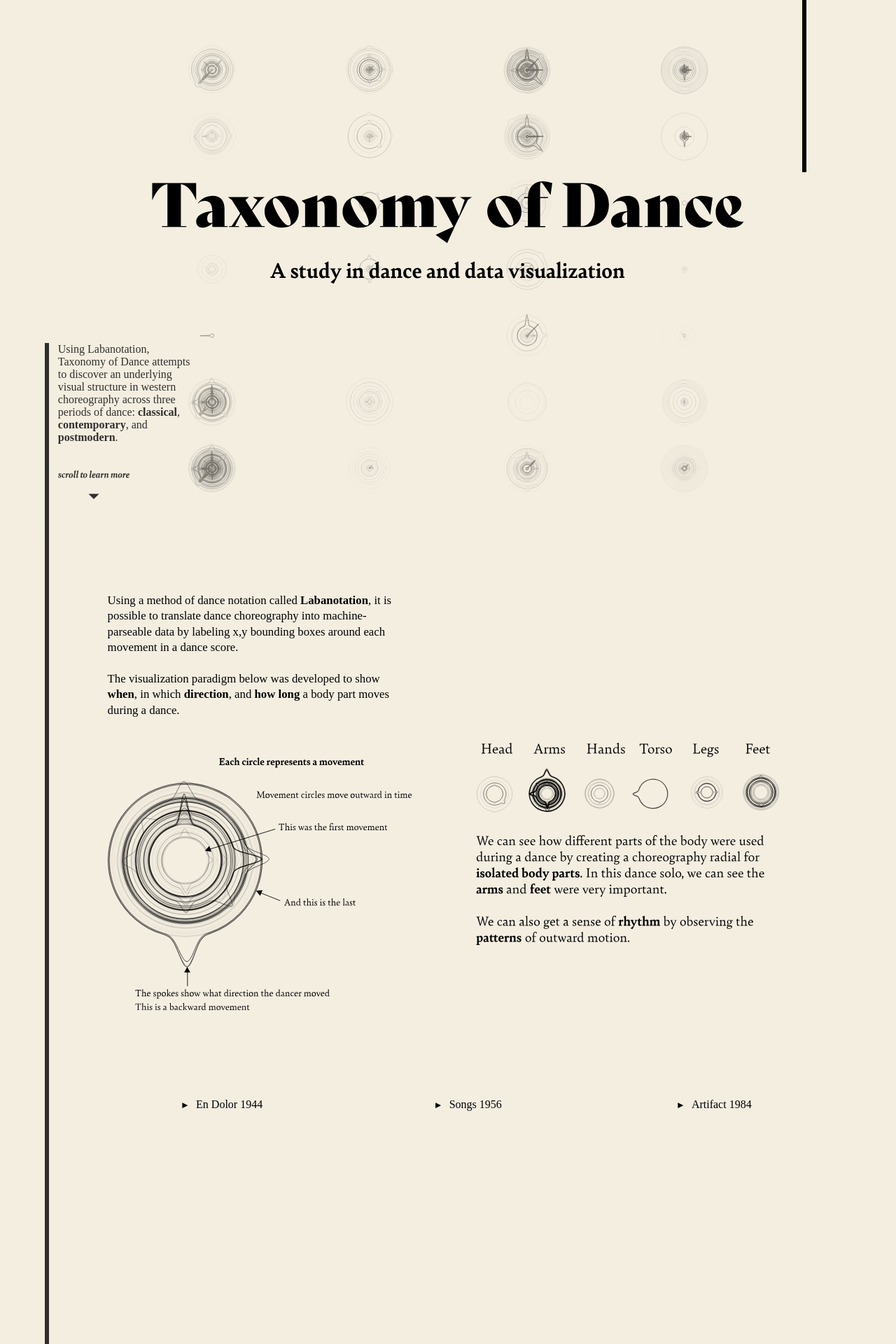
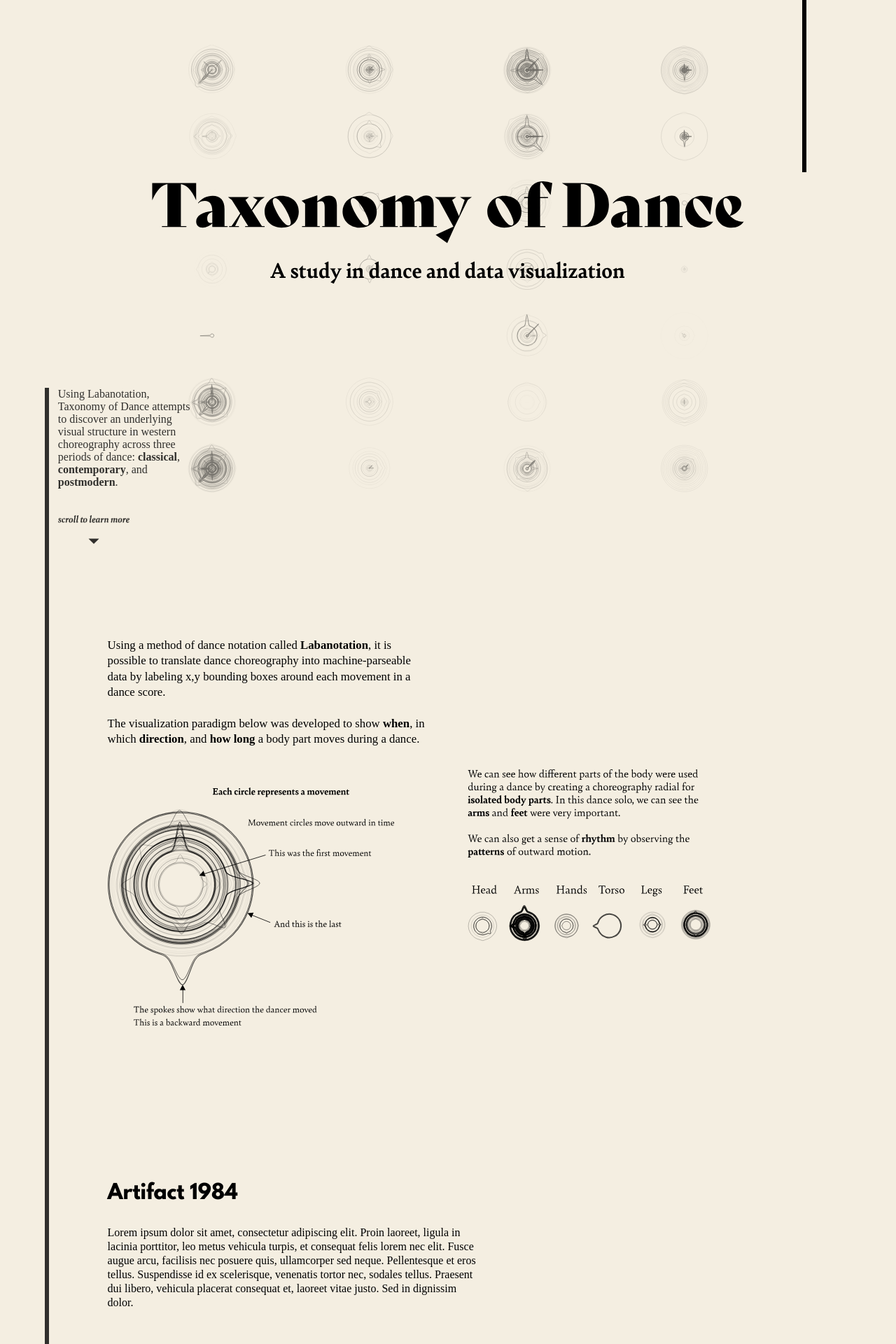
Before and after one commit to laurasher/taxonomy-of-dance, a Flask app: page / in a window 1280 px wide. Shown: the top 1920 px of the page at 70% size. Run offline with Flask 2, Linux system fonts and the light colour scheme; some libraries are stand-ins or nearby versions; some web fonts are replaced.

Commit message:
Building out feature page.

```diff
--- a/templates/home.html
+++ b/templates/home.html
@@ -5,7 +5,7 @@
 	<style type="text/css">
 		:root {
 			--black-line-width: 6px;
-			--general-margin: 20%;
+			--general-margin: 10%;
 		}
 		.bely-display{
 			font-family: bely-display,sans-serif;
@@ -32,6 +32,11 @@
 			font-weight: 700;
 			font-style: italic;
 		}
+		@font-face {
+		  font-family: 'League';
+		  /* src:  url('./static/fonts/leaguespartan-bold.woff2') format('woff2'), */
+		  src:  url('./static/fonts/leaguespartan-bold.woff') format('woff');
+		}
 		body{
 			font-family: bely,serif;
 			font-weight: 400;
@@ -48,6 +53,7 @@
 		.blade{
 			width: 100vw;
 			height: 90vh;
+			margin-bottom: 8vh;
 			/* min-height: 2000px; */
 			border-top: black;
 			border-width: 0px;
@@ -94,23 +100,25 @@
 			height: 105vh;
 		}
 		#intro-text{
-			width: 32vw;
+			width: 36vw;
 			font-size: 2.1vh !important;
 			line-height: 2.8vh !important;
 		}
 		#choreo-radial-explainer {
-			width: 220%;
+			width: 100%;
 			margin-top: var(--general-margin);
 		}
 		#choreo-radial-explainer-body {
-			width: 290%;
-			margin-top: 150%;
+			width: 70%;
+			margin-top: 40%;
 		}
 		.left-column {
 			width: 40%;
+			float: left;
 		}
 		.right-column {
-			width: 40%;
+			width: 50%;
+			float: right;
 		}
 		.centered {
 			display: block;
@@ -136,6 +144,12 @@
 			grid-gap: 3%;
 			grid-template-columns: auto auto auto;
 			/* padding: 3%; */
+			width: 80%;
+			height: 90%;
+			margin-top: 0px;
+			margin-left: 12%;
+		}
+		.two-column-spread {
 			width: 80%;
 			height: 90%;
 			margin-top: 0px;
@@ -188,7 +202,17 @@
 			width: 100%;
 			height: 50%;
 		}
-		@media (max-width: 750px) and (min-width: 0px){
+		.feature-title {
+			font-family: 'League', Fallback, sans-serif;
+			font-size: 3.5vh !important;
+			margin-top: 0px;
+		}
+		.feature-para {
+			width: 42vw;
+			font-size: 2vh !important;
+			line-height: 2.5vh !important;
+		}
+		@media (max-width: 1000px) and (min-width: 0px){
 			.desktop{
 				display:none;
 			}
@@ -239,6 +263,9 @@
 				grid-row: 3;
 				grid-column: 1 / 3;
 			}
+			.right-column {
+				float: none;
+			}
 			.choreo-radial{
 				width: 100%;
     			height: 50%;
@@ -280,7 +307,8 @@
 			</div>
 		</div>
 		<div style='margin-top: -5vh;'>
-			<div class='spread-container'>
+			<!-- <div class='spread-container'> -->
+			<div class='two-column-spread'>
 				<div class='left-column'>
 					<p id='intro-text' class='para'>
 						Using a method of dance notation called <b>Labanotation</b>, it is possible to translate dance choreography into
@@ -289,22 +317,29 @@
 						<b>how long</b> a body part moves during a dance.
 					</p>
 					<img id='choreo-radial-explainer' src="{{ url_for('static', filename='assets/explainer-choreo-radial.svg') }}" alt="choreo-radial explainer graphic">
+					<!-- <img id='choreo-radial-explainer-body' src="{{ url_for('static', filename='assets/explainer-choreo-radial-body.svg') }}" alt="choreo-radial-body explainer graphic"> -->
 				</div>
 				<div class='right-column'>
 					<img id='choreo-radial-explainer-body' src="{{ url_for('static', filename='assets/explainer-choreo-radial-body.svg') }}" alt="choreo-radial-body explainer graphic">
 				</div>
 			</div>
+			<!-- </div> -->
 		</div>
 	</div>
 	<!-- <div id='methodology' class='blade'>
 		<p class='left-margin'>METHODOLOGY</p>
 	</div> -->
-	<!-- <div id='classical-era-illustration-spread' class='blade'>
+	<div id='classical-era-illustration-spread' class='blade'>
 		<div class='spread-container'>
-			FEATURE ONE HIGHLY ILLUSTRATED HERE
-			<br>TALK ABOUT CLASSICAL DANCE IN GENERAL
+			<div>
+				<p class='feature-title'>Artifact 1984</p>
+				<p class='feature-para'>Lorem ipsum dolor sit amet, consectetur adipiscing elit. Proin laoreet, ligula
+						in lacinia porttitor, leo metus vehicula turpis, et consequat felis lorem nec elit. Fusce augue arcu, facilisis nec
+						posuere quis, ullamcorper sed neque. Pellentesque et eros tellus. Suspendisse id ex scelerisque, venenatis tortor nec,
+						sodales tellus. Praesent dui libero, vehicula placerat consequat et, laoreet vitae justo. Sed in dignissim dolor.</p>
+			</div>
 		</div>
-	</div> -->
+	</div>
 	<div id='postmodern-era-vis-spread' class='blade'>
 			<div class='spread-container'>
 				<div id='endolor-column' class="column-within-blade a">
```
Also changed, not shown: static/assets/explainer-choreo-radial-body.svg, static/assets/explainer-choreo-radial-body_old.svg (added), static/fonts/leaguespartan-bold.woff (added), static/fonts/leaguespartan-bold.woff2 (added).
